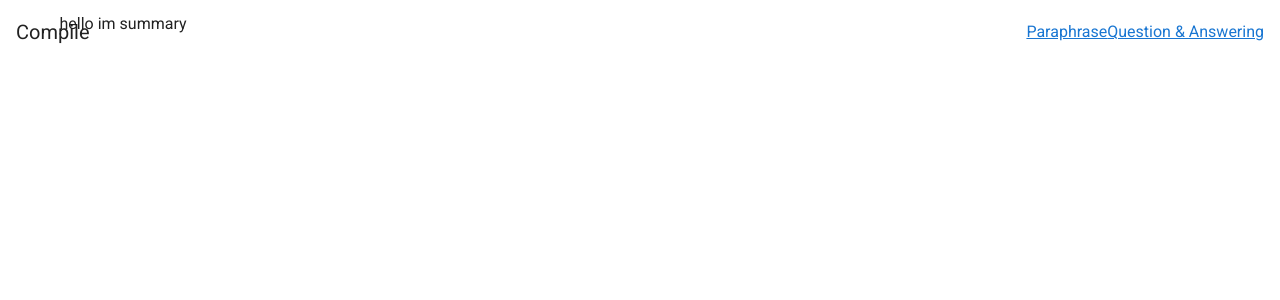
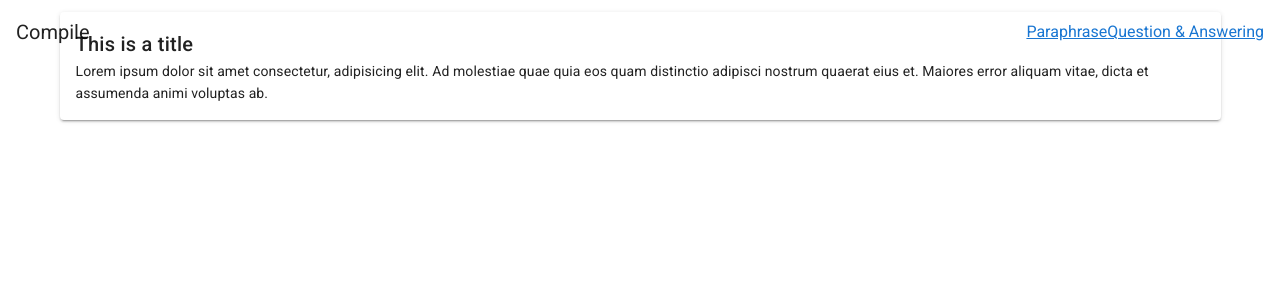
Before and after one commit to ConceptCodes/compile, a Vue app: page / in a window 1280 px wide. Shown: the top 300 px of the page. Built offline with nearby package versions, Linux system fonts and the light colour scheme.

Commit message:
base banner has been added

```diff
--- /dev/null
+++ b/src/components/Banner.vue
@@ -0,0 +1,32 @@
+<template>
+  <v-card>
+    <div class="content">
+      <v-card-title v-text="title"></v-card-title>
+      <v-card-subtitle v-text="body"></v-card-subtitle>
+    </div>
+    <v-img class="d-none d-lg-block" :src="img" lazy-src="https://via.placeholder.com/500"></v-img>
+  </v-card>
+</template>
+
+<script>
+export default {
+    name: 'banner',
+    props: {
+        title: {
+            type: String,
+            default: 'This is a title'
+        },
+        body: {
+            type: String,
+            default: 'Lorem ipsum dolor sit amet consectetur, adipisicing elit. Ad molestiae quae quia eos quam distinctio adipisci nostrum quaerat eius et. Maiores error aliquam vitae, dicta et assumenda animi voluptas ab.'
+        },
+        img: {
+            type: String
+        }
+    }
+}
+</script>
+
+<style>
+
+</style>
--- a/src/views/Summary.vue
+++ b/src/views/Summary.vue
@@ -1,11 +1,16 @@
 <template>
   <v-container>
-    hello im summary
+    <banner />
   </v-container>
 </template>
 
 <script>
+import Banner from '@/components/Banner.vue'
+
   export default {
     name: 'Home',
+    components: {
+      Banner
+    }
   }
 </script>
```
